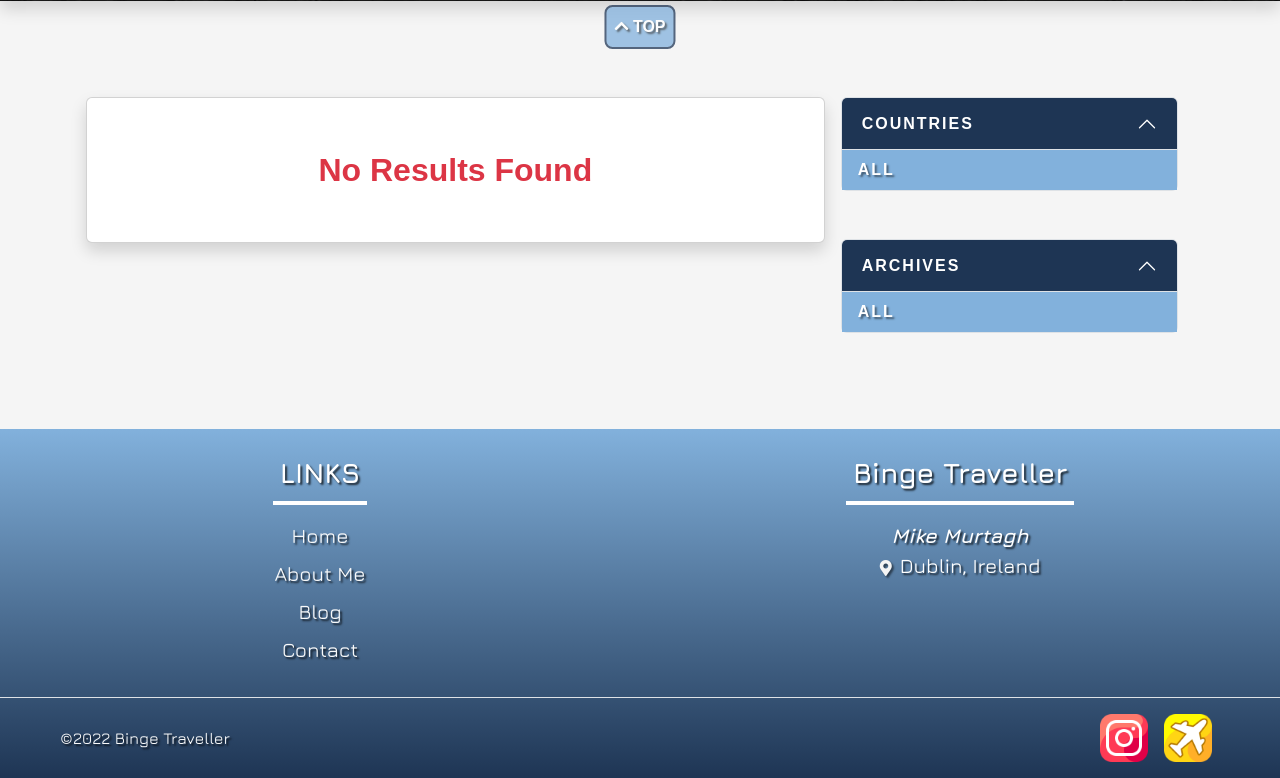
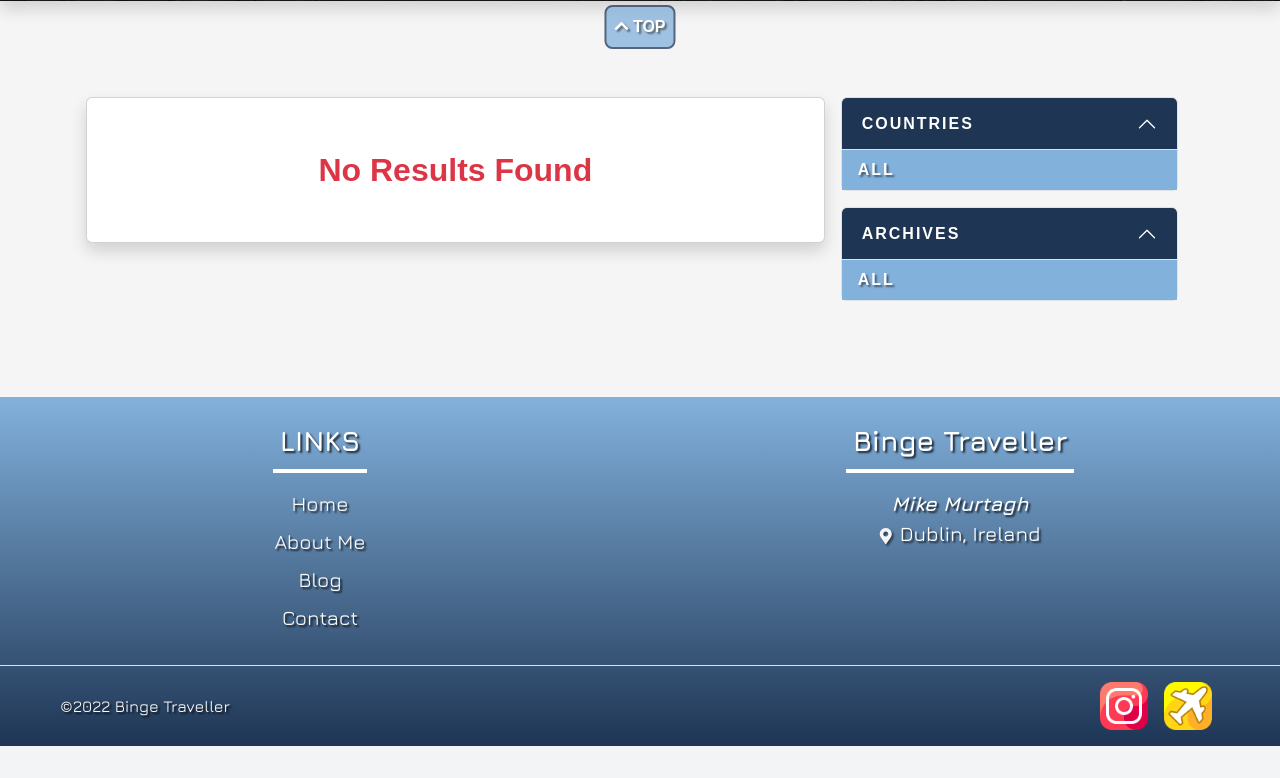
Before and after one commit to TravelTimN/binge-traveller-mike, a Django app: page /blog/ in a window 1280 px wide. Shown: the part 799-1577 px from the top of the page. After the commit the page ends 1545 px from the top, so only its background shows below. Run offline with Django 3.2, Linux system fonts and the light colour scheme; data that the repository does not hold is empty; some web fonts are replaced.

Commit message:
Decrease top margin on sidebars for blog

```diff
--- a/blog/templates/blog/partials/sidebar.html
+++ b/blog/templates/blog/partials/sidebar.html
@@ -35,7 +35,7 @@
     </div>
 
     <!-- filter by date archive -->
-    <div class="accordion mt-5" id="accordion-dates">
+    <div class="accordion mt-3" id="accordion-dates">
         <div class="accordion-item">
             <h2 class="accordion-header" id="accordion-dates-panel">
                 <button class="accordion-button text-uppercase fw-bold" type="button" data-bs-toggle="collapse"
```
